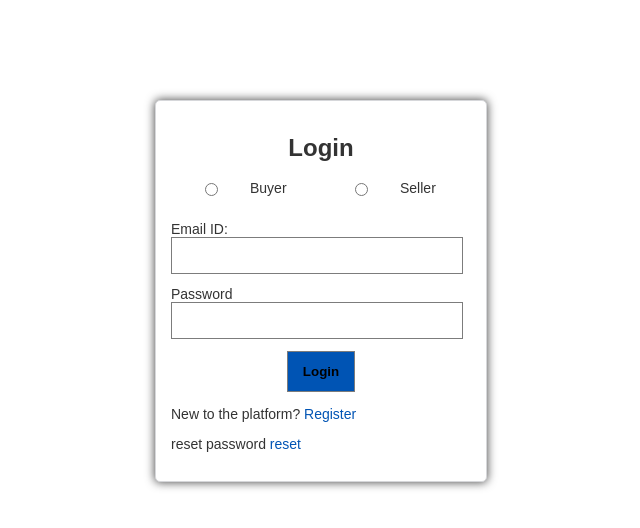
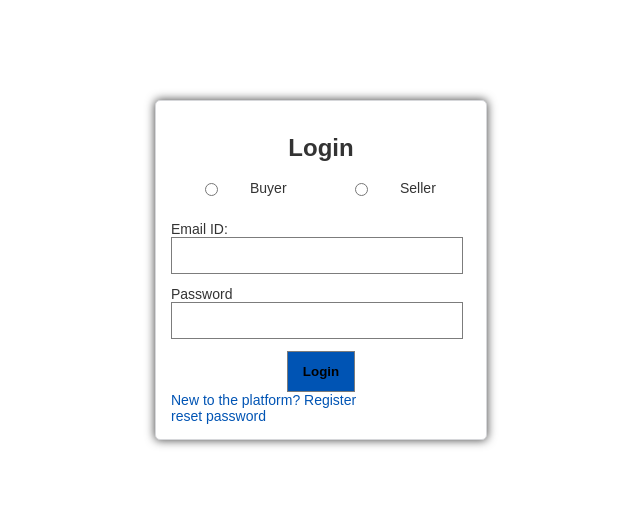
Before and after one commit to tushararora02/CSCI-5709-A1, a React (Create React App) app: page /login in a window 1280 px wide. Shown: the top 528 px of the page, without its empty margins (319-959 px from the left). Built offline with nearby package versions, Linux system fonts and the light colour scheme.

Commit message:
changes in login and registration

```diff
--- a/src/Registration.js
+++ b/src/Registration.js
@@ -1,4 +1,5 @@
 import React from 'react';
+import { Link } from 'react-router-dom';
 import './App.css';
 
 class Registration extends React.Component{
@@ -168,7 +169,8 @@ class Registration extends React.Component{
 
             <input type="submit" className="button"  value="Register"/>
             </form>
-            <p>Already a user? <a href="/login">Login</a></p>
+            <Link to="/login">Already a user? login</Link>
+
         </div>
     </div>
 
--- a/src/login.js
+++ b/src/login.js
@@ -1,7 +1,9 @@
 import React from 'react';
 import './App.css'
+import { Link } from 'react-router-dom';
 
 class Login extends React.Component{
+
 
     constructor() {
         super();
@@ -14,6 +16,9 @@ class Login extends React.Component{
         this.userLogin = this.userLogin.bind(this);
 
       };
+
+
+
 
       manageState(variable){
 
@@ -136,8 +141,12 @@ class Login extends React.Component{
 
             <input type="submit" className="button"  value="Login"/>
             </form>
-            <p>New to the platform? <a href="/register">Register</a></p>
-            <p>reset password <a href="/reset">reset</a></p>
+
+
+            <Link to="/register">New to the platform? Register</Link>
+            <br></br>
+            <Link to="/reset">reset password</Link>
+
         </div>
     </div>
 
@@ -145,6 +154,11 @@ class Login extends React.Component{
       }
 
 
+
+
+
 }
 
+
+
 export default Login;
```
